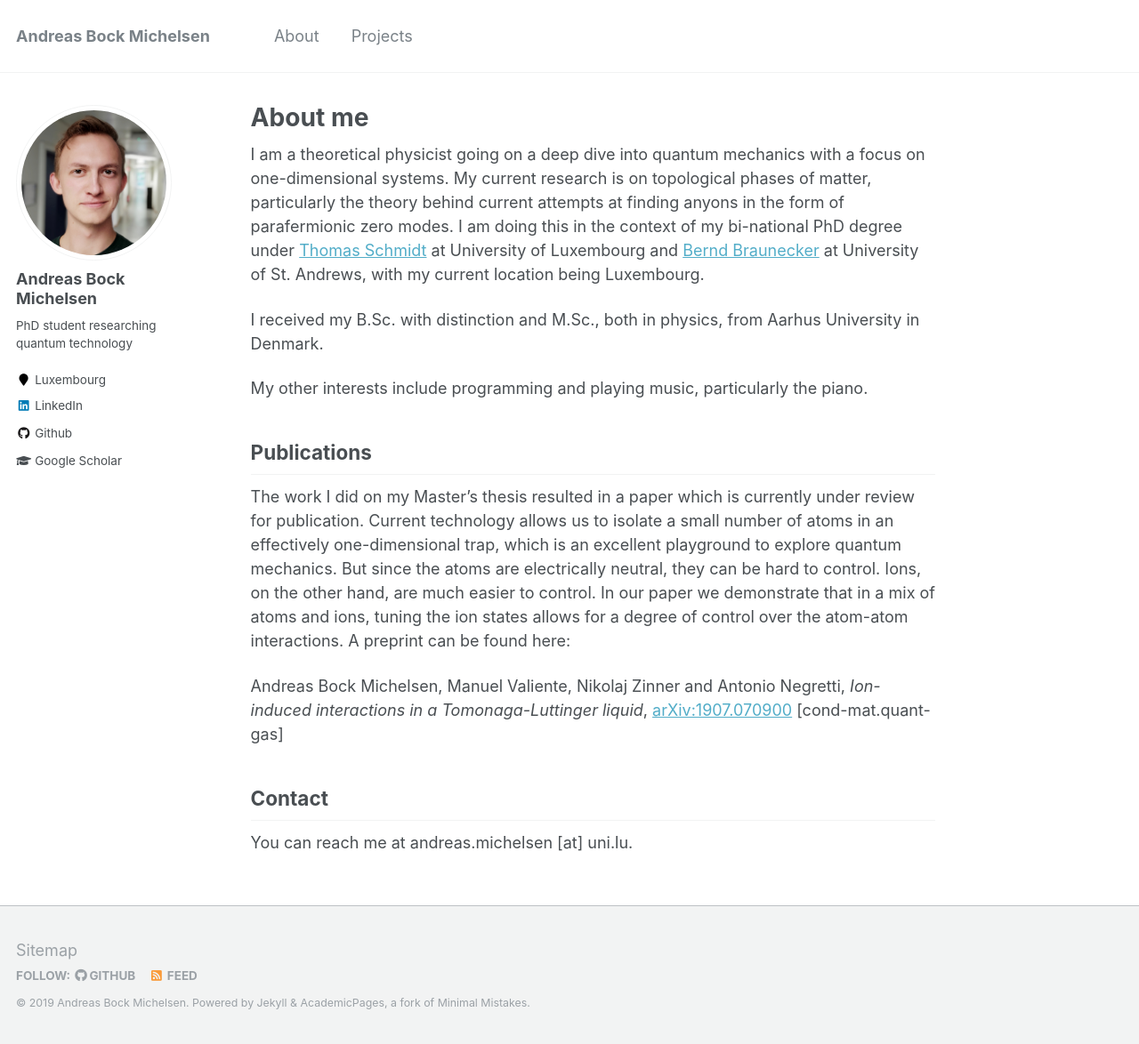
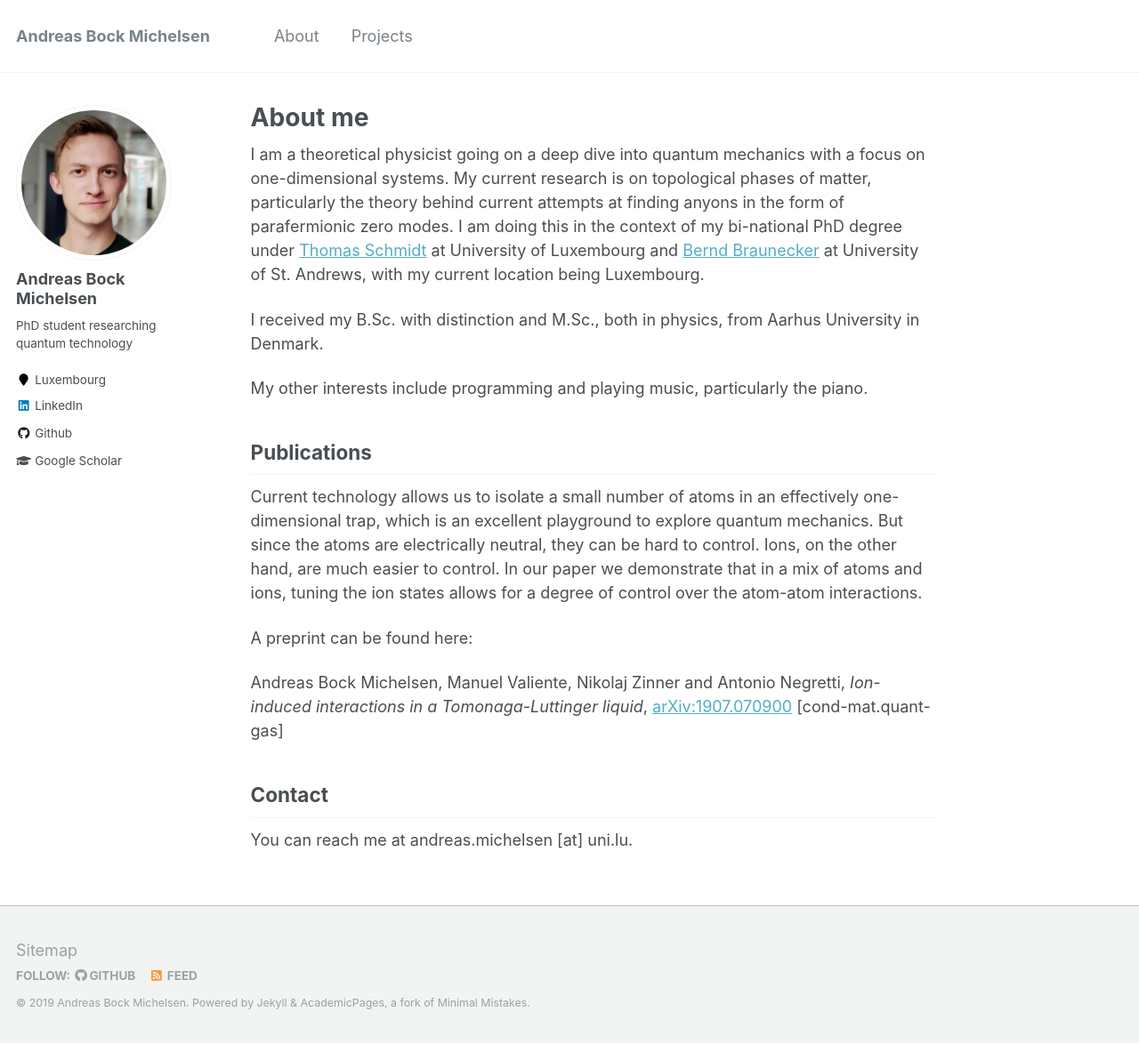
Before and after one commit to AndBM/andbm.github.io, a Jekyll site: the page built from _pages/about.md, in a window 1280 px wide and 1174 px high. Shown: the whole window at 89% size. Built offline with Jekyll 4.4.1, drawn with Linux system fonts in a browser that asks for light colours.

Commit message:
Update about.md

```diff
--- a/_pages/about.md
+++ b/_pages/about.md
@@ -15,7 +15,9 @@ I received my B.Sc. with distinction and M.Sc., both in physics, from Aarhus Uni
 My other interests include programming and playing music, particularly the piano.
 
 ## Publications
-The work I did on my Master's thesis resulted in a paper which is currently under review for publication. Current technology allows us to isolate a small number of atoms in an effectively one-dimensional trap, which is an excellent playground to explore quantum mechanics. But since the atoms are electrically neutral, they can be hard to control. Ions, on the other hand, are much easier to control. In our paper we demonstrate that in a mix of atoms and ions, tuning the ion states allows for a degree of control over the atom-atom interactions. A preprint can be found here:
+Current technology allows us to isolate a small number of atoms in an effectively one-dimensional trap, which is an excellent playground to explore quantum mechanics. But since the atoms are electrically neutral, they can be hard to control. Ions, on the other hand, are much easier to control. In our paper we demonstrate that in a mix of atoms and ions, tuning the ion states allows for a degree of control over the atom-atom interactions.
+
+A preprint can be found here:
 
 Andreas Bock Michelsen, Manuel Valiente, Nikolaj Zinner and Antonio Negretti, _Ion-induced interactions in a Tomonaga-Luttinger liquid_, [arXiv:1907.070900](https://arxiv.org/abs/1907.07090) [cond-mat.quant-gas]
 
```
